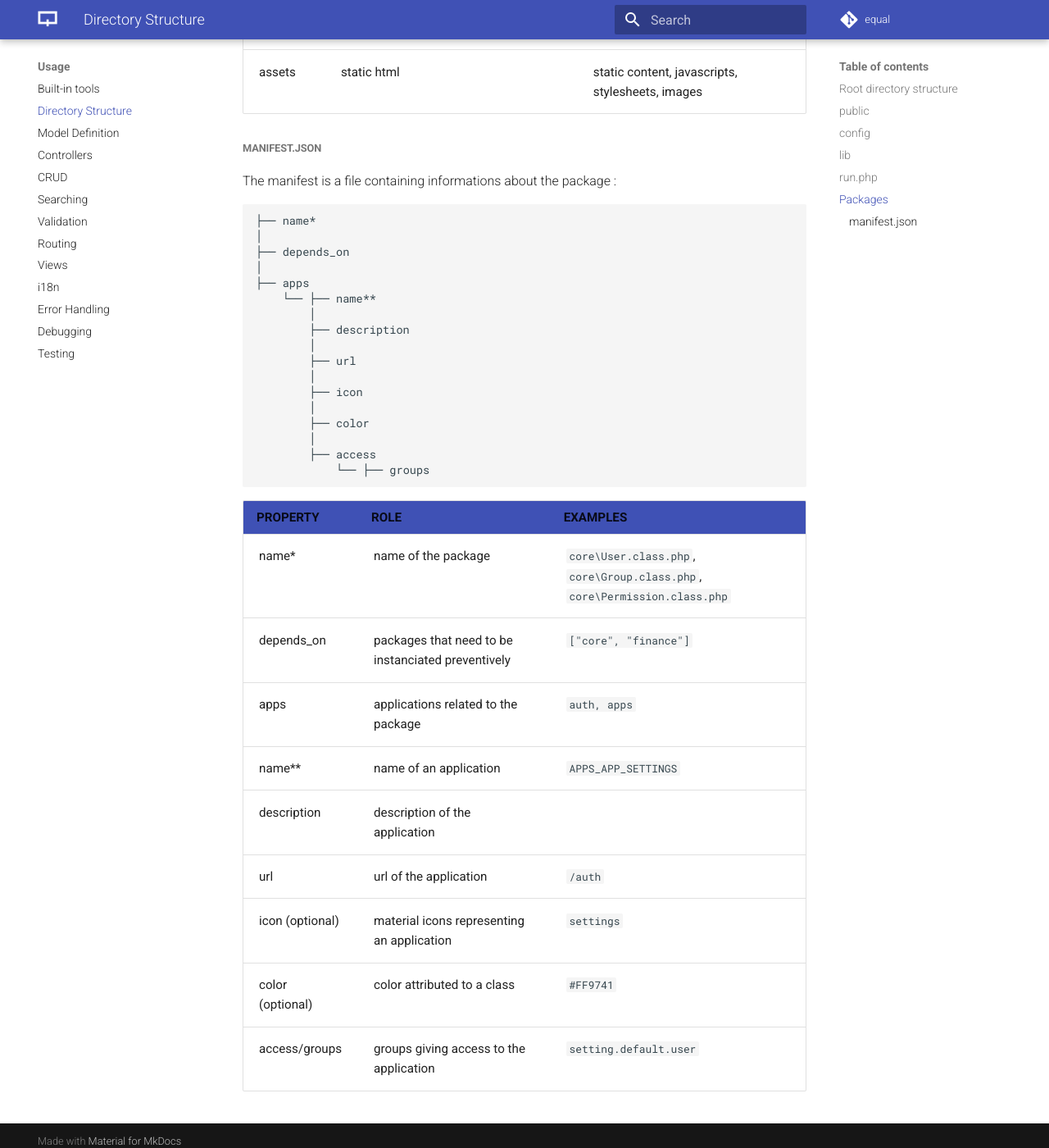
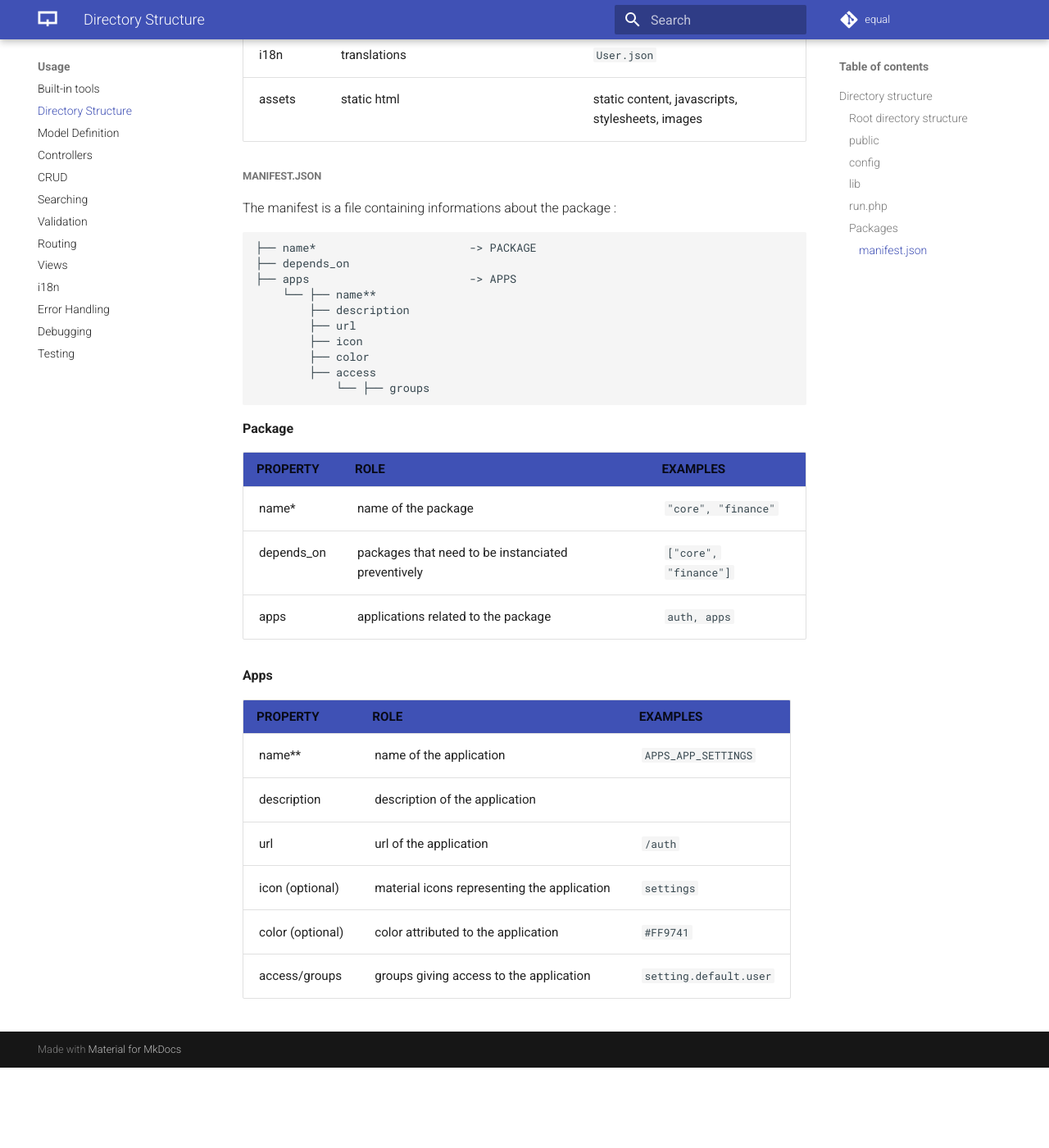
Before and after one commit to equalframework/equal-doc, an MkDocs documentation site: the page built from docs/usage/directory-structure.md, in a window 1280 px wide and 1400 px high, scrolled down 3512 px. Shown: the whole window at 82% size. Built offline with MkDocs 1.6.1 and Material for MkDocs 9.7.7, drawn with Linux system fonts in a browser that asks for light colours; comment, search, counter and statistics services are not loaded; after the commit the page ends 4814 px from its top, so only the background shows below that; some of the changed text lies outside the part shown.

Commit message:
added docs

````diff
--- a/docs/usage/directory-structure.md
+++ b/docs/usage/directory-structure.md
@@ -1,4 +1,4 @@
-
+######
 
 
 
@@ -102,7 +102,6 @@ package_name
 │   └── *
 │       └── *.json
 ├── manifest.json
-│
 ├── config.inc.php
 └── readme.md
 ```
@@ -128,34 +127,33 @@ package_name
 The manifest is a file containing informations about the package :
 
 ```
-├── name*
-│
+├── name*						-> PACKAGE
 ├── depends_on
-│
-├── apps
+├── apps						-> APPS
 	└── ├── name**
-        │
         ├── description
-        │
         ├── url
-        │
         ├── icon
-        │
         ├── color
-        │
         ├── access
         	└── ├── groups
 ```
 
+**Package**
 
 | **PROPERTY** | **ROLE** |  **EXAMPLES**  |
 |-|-|---|
-| name* | name of the package | `core\User.class.php`, `core\Group.class.php`, `core\Permission.class.php` |
+| name* | name of the package | `"core", "finance"` |
 | depends_on | packages that need to be instanciated preventively | `["core", "finance"]` |
 | apps       | applications related to the package | `auth, apps` |
-| name** | name of an application | `APPS_APP_SETTINGS` |
+
+**Apps**
+
+| **PROPERTY** | **ROLE** |  **EXAMPLES**  |
+|-|-|---|
+| name** | name of the application | `APPS_APP_SETTINGS` |
 | description | description of the application |  |
 | url    | url of the application | `/auth` |
-| icon (optional) | material icons representing an application | `settings` |
-| color (optional) | color attributed to a class | `#FF9741` |
+| icon (optional) | material icons representing the application | `settings` |
+| color (optional) | color attributed to the application | `#FF9741` |
 | access/groups | groups giving access to the application | `setting.default.user` |
````
Also changed, not shown: docs/usage/built-in-tools.md (+1 -1 lines).
